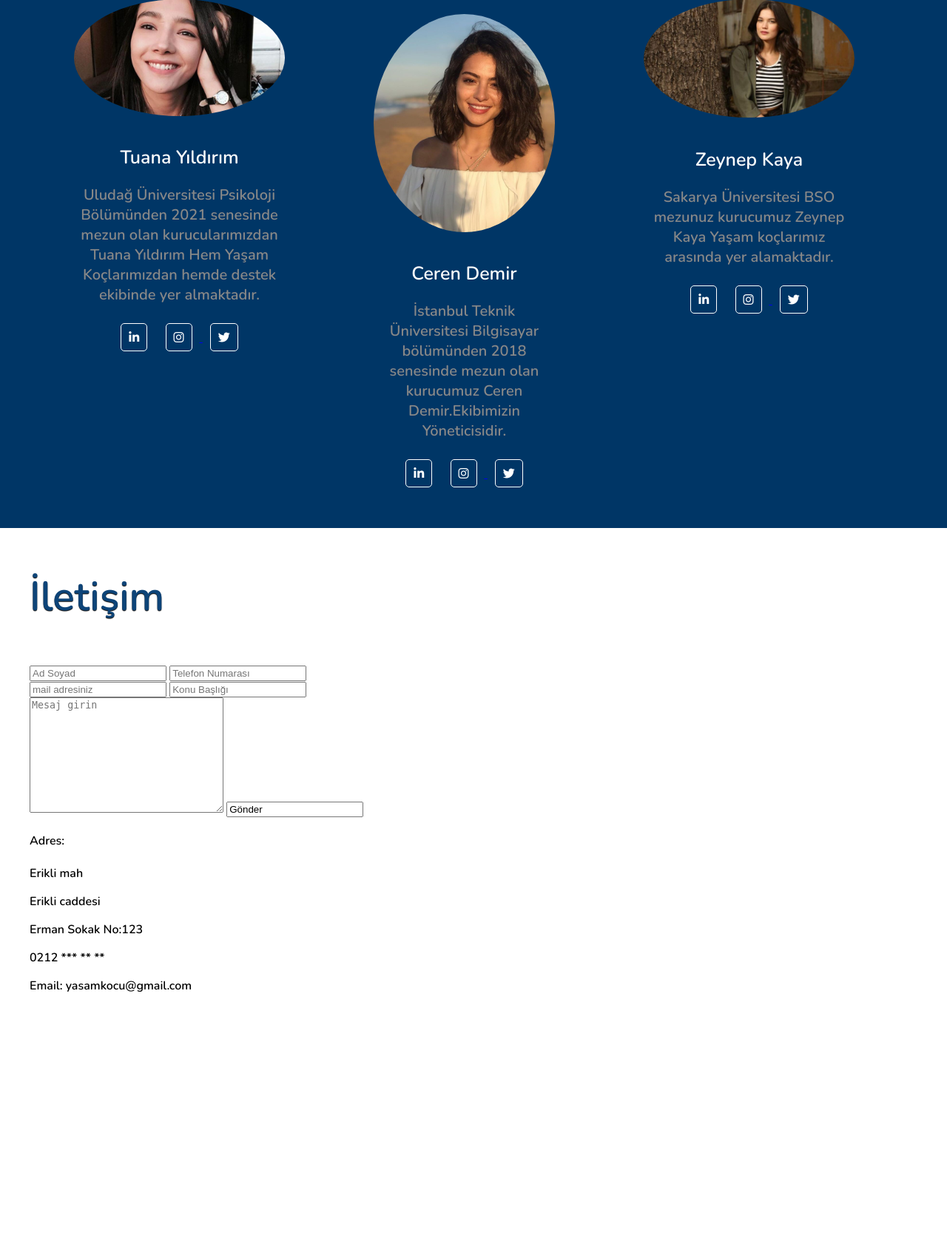
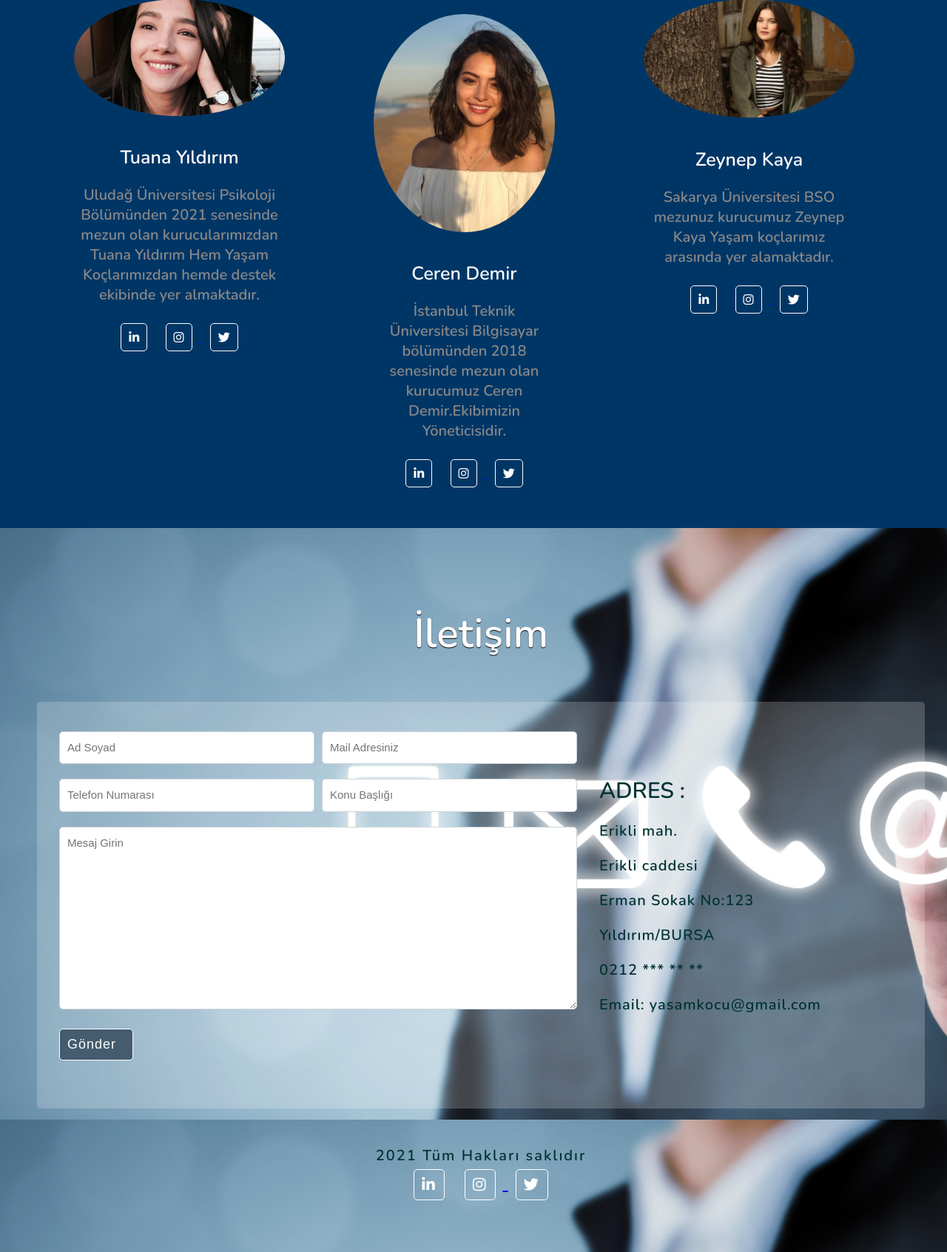
Before and after one commit to Cereennur/Self-improvement, a PHP site: page / in a window 1280 px wide. Shown: the part 3244-4937 px from the top of the page at 74% size. Before the commit the page ends 4585 px from the top, so only its background shows below. Run offline with PHP 8.4, Linux system fonts and the light colour scheme; some libraries are stand-ins or nearby versions.

Commit message:
iletişim css

```diff
--- a/css/style.css
+++ b/css/style.css
@@ -192,3 +192,104 @@ span{
     float: left;
     padding: 70px;
 }
+#iletisim{
+    background: center url(../img/iletisim_1.jpg);
+    background-attachment: fixed;
+    background-size: cover;
+    padding: 50px;
+    height: auto;
+    text-align: center;
+}
+#iletisimh3{
+    color: white;
+}
+#iletisimopak{
+    background: rgba(255,255,255,0.2);
+    padding: 30px 20px;
+    border-radius:5px ;
+    margin-bottom: 50px;
+    height: 550px;
+
+
+}
+#formgroup{
+    width: 700px;
+    float: left;
+    height: 500px;
+    text-align: left;
+}
+#solform{
+  width: 50%;
+    float: left;
+    padding-right: 5px;
+}
+#sagform{
+    width: 50%;
+    float: right;
+    padding-left: 5px;
+}
+.form-control{
+    width: 100%;
+    padding: 10px ;
+    font-size: 15px;
+    line-height: 1.5;
+    color: #495057;
+    background-color: white;
+    margin: 10px;
+    border-radius: 5px;
+    border: 1px solid #ced4da;
+
+}
+textarea{
+    font-family: Arial;
+}
+input[type="sumbit"]{
+    cursor: pointer;
+    background-color: #445c6e;
+    font-size: 18px;
+    letter-spacing: 1px;
+    padding: 10px 10px;
+    width: 100px;
+    border-radius:5px ;
+    color: white;
+    border: 1px solid white;
+    margin-left: 10px;
+    margin-top: 10px;
+
+}
+#adress{
+    width: 450px;
+    float: right;
+    padding: 30px;
+    height: 500px;
+    text-align: left;
+
+}
+#adresh4{
+    font-size: 30px;
+    color: #003333;
+    margin-bottom: 10px;
+}
+.adresp{
+    color: #003333;
+    font-size: 20px;
+    letter-spacing: 1px;
+
+}
+#copyright{
+    color:#003333;
+    letter-spacing: 2px;
+    font-size: 20px;
+    margin-bottom: 15px;
+}
+#up{
+    color: mediumpurple;
+    border-radius: 5px;
+    border: 1px solid white;
+    font-size: 20px;
+    padding: 7px 100px;
+    margin-top: 10px;
+    position: fixed;
+    margin-top: 660px;
+    margin-left: 650px;
+}
--- a/index.html
+++ b/index.html
@@ -15,6 +15,7 @@
 <link rel="stylesheet" href="owl/owl.theme.default.min.css">
   </head>
    <body>
+               <a href="#menu"><i class="fas fa-chevron-up "id="up"></i></a>
    <!--Menü Bölgesi-->
     <section id="menu">
         <div id="logo">Yaşam Koçluğu</div>
@@ -186,22 +187,34 @@ Kişinin yönetsel yönünü keşfetmeye dayalı potansiyelini farkına vardıra
                         <!--required işlem yapmadan geçmek demek--><!--placeholder text arka plan yazısı-->
                     </div>
                     <div id="sagform">
-                      <input type="email" name="mail" placeholder="mail adresiniz" required class="form-control">
+                      <input type="email" name="mail" placeholder="Mail Adresiniz" required class="form-control">
                         <input type="text" name="Konu" placeholder="Konu Başlığı" required class="form-control">
                     </div>
-                    <textarea name="mesaj" id="" cols="30" placeholder="Mesaj girin" rows="10" required class="form-control"></textarea>
+                    <textarea name="mesaj" id="" cols="30" placeholder="Mesaj Girin" rows="10" required class="form-control"></textarea>
                     <input type="Sumbit" value="Gönder">
                 </div>
-                <div class="adress">
-                    <h4>Adres:</h4>
-                   <p>Erikli mah</p>
-                   <p>Erikli caddesi</p>
-                   <p>Erman Sokak No:123</p>
-                   <p>0212 *** ** **</p>
-                   <p>Email:
+                <div id="adress">
+                    <h4 id="adresh4">ADRES :</h4>
+                   <p class="adresp">Erikli mah.</p>
+                   <p class="adresp">Erikli caddesi</p>
+                   <p class="adresp">Erman Sokak No:123</p>
+                   <p class="adresp">Yıldırım/BURSA</p>
+                   <p class="adresp">0212 *** ** **</p>
+                   <p class="adresp">Email:
                    yasamkocu@gmail.com</p>
                 </div>
             </div>
+            <footer id="copyright">
+                2021 Tüm Hakları saklıdır
+
+            <div id="socialfooter">
+                 <a href="#"><i class="fab fa-linkedin-in social"></i></a>
+                     <a href="#"><i class="fab fa-instagram social"></i> </a>
+                     <a href="#"><i class="fab fa-twitter social"></i> </a>
+            </div>
+
+            </footer>
+
         </div>
     </section>
 
```
